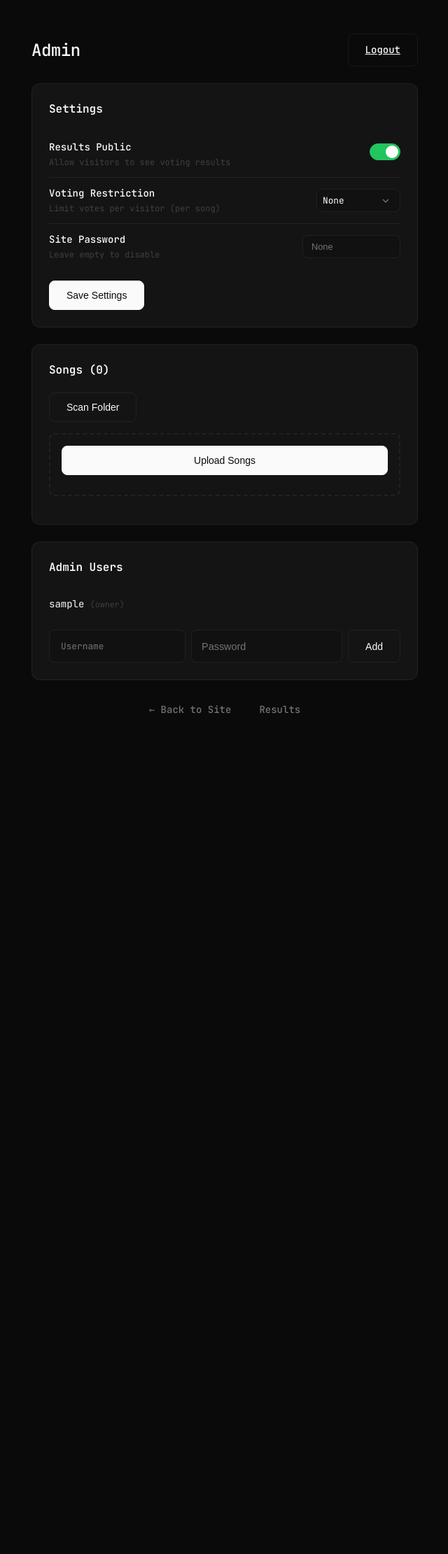
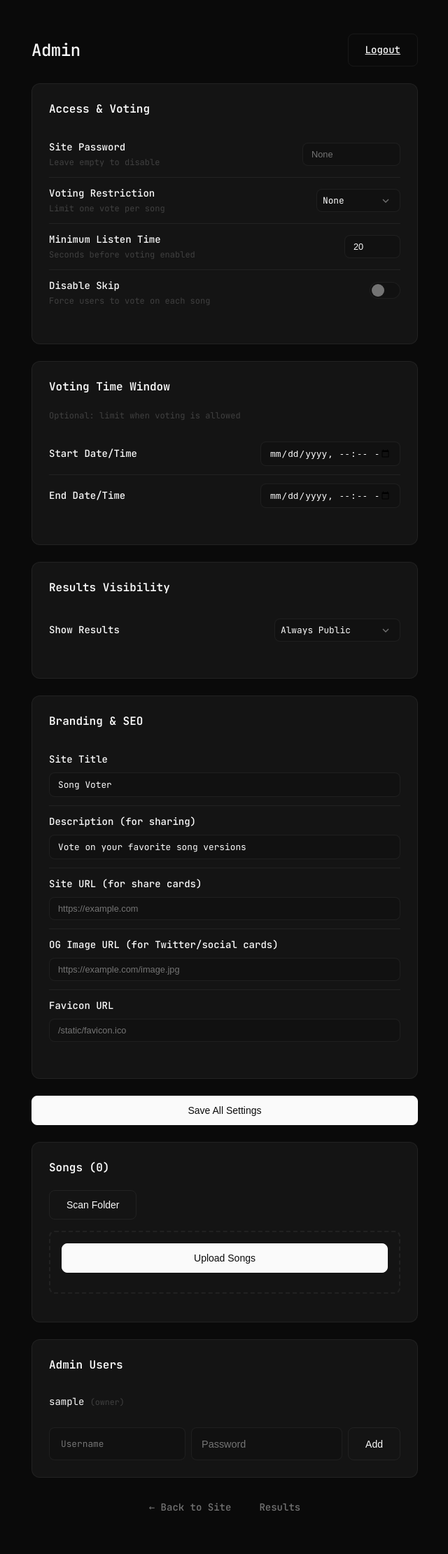
Before and after one commit to davidtorcivia/song-voter, a Flask app: page /admin/ in a window 1280 px wide. Shown: the whole page at 70% size, without its empty margins (319-959 px from the left). Before the commit the page ends 1019 px from the top, so only its background shows below. Run offline with Flask 3, Linux system fonts and the light colour scheme; the visitor is signed in with stand-in values (Sample User, id 1); data comes from the database, SQL or seed files in the repository; data that the repository does not hold is empty.

Commit message:
Add advanced admin settings: voting window, min listen time, visibility modes, branding, disable skip

```diff
--- a/app.py
+++ b/app.py
@@ -79,16 +79,41 @@ def gate():
 @app.route('/')
 def index():
     """Serve the main voting page."""
-    return render_template('index.html')
+    branding = {
+        'title': db.get_setting('site_title', 'Song Voter'),
+        'description': db.get_setting('site_description', 'Vote on your favorite song versions'),
+        'url': db.get_setting('site_url', ''),
+        'og_image': db.get_setting('og_image', ''),
+        'favicon': db.get_setting('favicon', '/static/favicon.ico'),
+    }
+    return render_template('index.html', branding=branding)
 
 
 @app.route('/results')
 def results():
-    """Serve the results page (if public)."""
-    results_public = db.get_setting('results_public', 'true') == 'true'
-    if not results_public and not session.get('admin'):
+    """Serve the results page based on visibility setting."""
+    visibility = db.get_setting('results_visibility', 'public')
+
+    # Admin always has access
+    if session.get('admin'):
+        return render_template('results.html')
+
+    if visibility == 'hidden':
         flash('Results are not publicly available', 'error')
         return redirect(url_for('index'))
+
+    if visibility == 'until_voting_ends':
+        from datetime import datetime
+        voting_end = db.get_setting('voting_end', '')
+        if voting_end:
+            try:
+                end_dt = datetime.fromisoformat(voting_end)
+                if datetime.now() < end_dt:
+                    flash('Results will be available after voting ends', 'error')
+                    return redirect(url_for('index'))
+            except ValueError:
+                pass
+
     return render_template('results.html')
 
 
@@ -213,6 +238,30 @@ def vote(song_id):
     if not song:
         return jsonify({'error': 'Song not found'}), 404
 
+    # Check voting time window (admin bypass)
+    if not session.get('admin'):
+        from datetime import datetime
+        now = datetime.now()
+
+        voting_start = db.get_setting('voting_start', '')
+        voting_end = db.get_setting('voting_end', '')
+
+        if voting_start:
+            try:
+                start_dt = datetime.fromisoformat(voting_start)
+                if now < start_dt:
+                    return jsonify({'error': 'Voting has not started yet'}), 403
+            except ValueError:
+                pass
+
+        if voting_end:
+            try:
+                end_dt = datetime.fromisoformat(voting_end)
+                if now > end_dt:
+                    return jsonify({'error': 'Voting has ended'}), 403
+            except ValueError:
+                pass
+
     data = request.get_json()
     thumbs_up = data.get('thumbs_up')
     rating = data.get('rating')
@@ -246,12 +295,38 @@ def get_base_names():
 @app.route('/api/results', methods=['GET'])
 def get_results():
     """Get aggregate results for all songs."""
-    results_public = db.get_setting('results_public', 'true') == 'true'
-    if not results_public and not session.get('admin'):
-        return jsonify({'error': 'Results are not publicly available'}), 403
+    visibility = db.get_setting('results_visibility', 'public')
+
+    # Admin bypass
+    if not session.get('admin'):
+        if visibility == 'hidden':
+            return jsonify({'error': 'Results are not publicly available'}), 403
+
+        if visibility == 'until_voting_ends':
+            from datetime import datetime
+            voting_end = db.get_setting('voting_end', '')
+            if voting_end:
+                try:
+                    end_dt = datetime.fromisoformat(voting_end)
+                    if datetime.now() < end_dt:
+                        return jsonify({'error': 'Results available after voting ends'}), 403
+                except ValueError:
+                    pass
 
     results = db.get_all_results()
     return jsonify({'results': results})
+
+
+@app.route('/api/config', methods=['GET'])
+def get_config():
+    """Get frontend configuration settings."""
+    return jsonify({
+        'min_listen_time': int(db.get_setting('min_listen_time', '20')),
+        'disable_skip': db.get_setting('disable_skip', 'false') == 'true',
+        'site_title': db.get_setting('site_title', 'Song Voter'),
+        'voting_start': db.get_setting('voting_start', ''),
+        'voting_end': db.get_setting('voting_end', ''),
+    })
 
 
 @app.route('/api/scan', methods=['POST'])
@@ -353,8 +428,14 @@ def admin_update_settings():
     """Update settings."""
     data = request.get_json()
 
+    allowed_keys = [
+        'site_password', 'voting_restriction', 'results_visibility',
+        'voting_start', 'voting_end', 'min_listen_time', 'disable_skip',
+        'site_title', 'site_description', 'site_url', 'og_image', 'favicon'
+    ]
+
     for key, value in data.items():
-        if key in ['results_public', 'site_password', 'voting_restriction']:
+        if key in allowed_keys:
             db.set_setting(key, value)
 
     return jsonify({'success': True})
--- a/templates/admin/dashboard.html
+++ b/templates/admin/dashboard.html
@@ -15,26 +15,23 @@
             <a href="/admin/logout" class="btn btn-secondary">Logout</a>
         </div>
 
-        <!-- Settings Section -->
+        <!-- Access & Voting Settings -->
         <div class="card admin-section">
-            <h2>Settings</h2>
+            <h2>Access & Voting</h2>
 
             <div class="setting-row">
                 <div class="setting-info">
-                    <span class="setting-label">Results Public</span>
-                    <span class="setting-desc">Allow visitors to see voting results</span>
+                    <span class="setting-label">Site Password</span>
+                    <span class="setting-desc">Leave empty to disable</span>
                 </div>
-                <label class="toggle">
-                    <input type="checkbox" id="resultsPublic" {% if settings.results_public=='true' %}checked{% endif
-                        %}>
-                    <span class="toggle-slider"></span>
-                </label>
+                <input type="password" id="sitePassword" class="setting-input" value="{{ settings.site_password }}"
+                    placeholder="None">
             </div>
 
             <div class="setting-row">
                 <div class="setting-info">
                     <span class="setting-label">Voting Restriction</span>
-                    <span class="setting-desc">Limit votes per visitor (per song)</span>
+                    <span class="setting-desc">Limit one vote per song</span>
                 </div>
                 <select id="votingRestriction" class="setting-select">
                     <option value="none" {% if settings.voting_restriction=='none' %}selected{% endif %}>None</option>
@@ -46,15 +43,104 @@
 
             <div class="setting-row">
                 <div class="setting-info">
-                    <span class="setting-label">Site Password</span>
-                    <span class="setting-desc">Leave empty to disable</span>
+                    <span class="setting-label">Minimum Listen Time</span>
+                    <span class="setting-desc">Seconds before voting enabled</span>
                 </div>
-                <input type="password" id="sitePassword" class="setting-input" value="{{ settings.site_password }}"
-                    placeholder="None">
+                <input type="number" id="minListenTime" class="setting-input"
+                    value="{{ settings.min_listen_time or '20' }}" min="0" max="300" style="width: 80px;">
             </div>
 
-            <button id="saveSettings" class="btn btn-primary">Save Settings</button>
+            <div class="setting-row">
+                <div class="setting-info">
+                    <span class="setting-label">Disable Skip</span>
+                    <span class="setting-desc">Force users to vote on each song</span>
+                </div>
+                <label class="toggle">
+                    <input type="checkbox" id="disableSkip" {% if settings.disable_skip=='true' %}checked{% endif %}>
+                    <span class="toggle-slider"></span>
+                </label>
+            </div>
         </div>
+
+        <!-- Voting Time Window -->
+        <div class="card admin-section">
+            <h2>Voting Time Window</h2>
+            <p class="setting-desc" style="margin-bottom: 16px;">Optional: limit when voting is allowed</p>
+
+            <div class="setting-row">
+                <div class="setting-info">
+                    <span class="setting-label">Start Date/Time</span>
+                </div>
+                <input type="datetime-local" id="votingStart" class="setting-input" value="{{ settings.voting_start }}"
+                    style="width: 200px;">
+            </div>
+
+            <div class="setting-row">
+                <div class="setting-info">
+                    <span class="setting-label">End Date/Time</span>
+                </div>
+                <input type="datetime-local" id="votingEnd" class="setting-input" value="{{ settings.voting_end }}"
+                    style="width: 200px;">
+            </div>
+        </div>
+
+        <!-- Results Visibility -->
+        <div class="card admin-section">
+            <h2>Results Visibility</h2>
+
+            <div class="setting-row">
+                <div class="setting-info">
+                    <span class="setting-label">Show Results</span>
+                </div>
+                <select id="resultsVisibility" class="setting-select" style="width: 180px;">
+                    <option value="public" {% if settings.results_visibility=='public' %}selected{% endif %}>Always
+                        Public</option>
+                    <option value="until_voting_ends" {% if settings.results_visibility=='until_voting_ends'
+                        %}selected{% endif %}>After Voting Ends</option>
+                    <option value="hidden" {% if settings.results_visibility=='hidden' %}selected{% endif %}>Hidden from
+                        Public</option>
+                </select>
+            </div>
+        </div>
+
+        <!-- Branding -->
+        <div class="card admin-section">
+            <h2>Branding & SEO</h2>
+
+            <div class="setting-row" style="flex-direction: column; align-items: flex-start; gap: 8px;">
+                <span class="setting-label">Site Title</span>
+                <input type="text" id="siteTitle" class="setting-input"
+                    value="{{ settings.site_title or 'Song Voter' }}" style="width: 100%;">
+            </div>
+
+            <div class="setting-row" style="flex-direction: column; align-items: flex-start; gap: 8px;">
+                <span class="setting-label">Description (for sharing)</span>
+                <input type="text" id="siteDescription" class="setting-input"
+                    value="{{ settings.site_description or '' }}" style="width: 100%;"
+                    placeholder="Vote on your favorite song versions">
+            </div>
+
+            <div class="setting-row" style="flex-direction: column; align-items: flex-start; gap: 8px;">
+                <span class="setting-label">Site URL (for share cards)</span>
+                <input type="url" id="siteUrl" class="setting-input" value="{{ settings.site_url or '' }}"
+                    style="width: 100%;" placeholder="https://example.com">
+            </div>
+
+            <div class="setting-row" style="flex-direction: column; align-items: flex-start; gap: 8px;">
+                <span class="setting-label">OG Image URL (for Twitter/social cards)</span>
+                <input type="url" id="ogImage" class="setting-input" value="{{ settings.og_image or '' }}"
+                    style="width: 100%;" placeholder="https://example.com/image.jpg">
+            </div>
+
+            <div class="setting-row" style="flex-direction: column; align-items: flex-start; gap: 8px;">
+                <span class="setting-label">Favicon URL</span>
+                <input type="url" id="favicon" class="setting-input" value="{{ settings.favicon or '' }}"
+                    style="width: 100%;" placeholder="/static/favicon.ico">
+            </div>
+        </div>
+
+        <button id="saveSettings" class="btn btn-primary" style="width: 100%; margin-bottom: 24px;">Save All
+            Settings</button>
 
         <!-- Songs Section -->
         <div class="card admin-section">
@@ -125,12 +211,21 @@
     </div>
 
     <script>
-        // Save Settings
+        // Save All Settings
         document.getElementById('saveSettings').addEventListener('click', async () => {
             const settings = {
-                results_public: document.getElementById('resultsPublic').checked ? 'true' : 'false',
+                site_password: document.getElementById('sitePassword').value,
                 voting_restriction: document.getElementById('votingRestriction').value,
-                site_password: document.getElementById('sitePassword').value
+                min_listen_time: document.getElementById('minListenTime').value,
+                disable_skip: document.getElementById('disableSkip').checked ? 'true' : 'false',
+                voting_start: document.getElementById('votingStart').value,
+                voting_end: document.getElementById('votingEnd').value,
+                results_visibility: document.getElementById('resultsVisibility').value,
+                site_title: document.getElementById('siteTitle').value,
+                site_description: document.getElementById('siteDescription').value,
+                site_url: document.getElementById('siteUrl').value,
+                og_image: document.getElementById('ogImage').value,
+                favicon: document.getElementById('favicon').value,
             };
 
             const res = await fetch('/admin/settings', {
```
Also changed, not shown: database.py (+22 -2 lines), static/app.js (+22 -4 lines), templates/index.html (+16 -1 lines).
